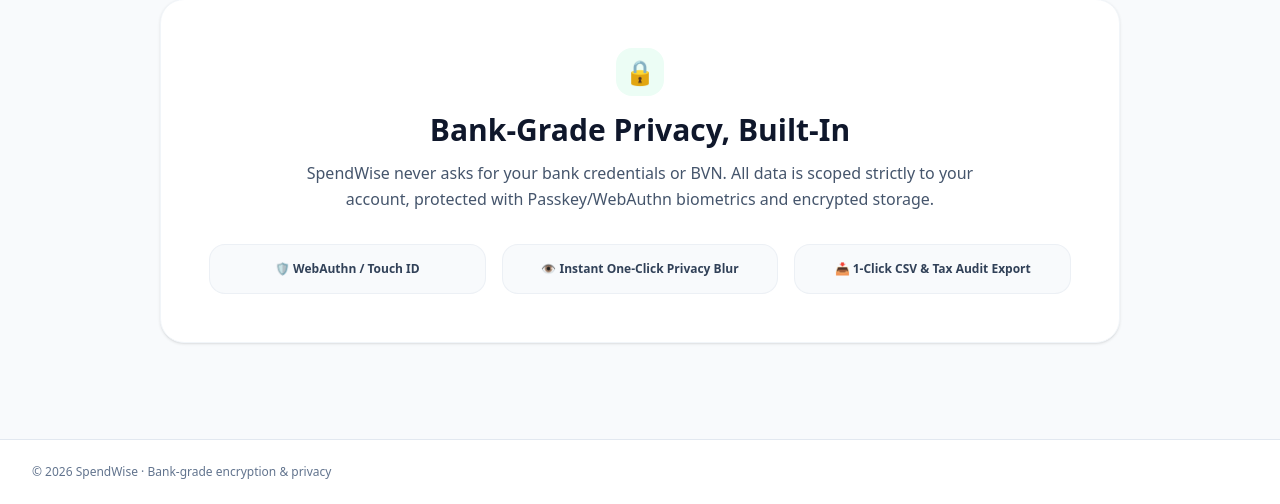
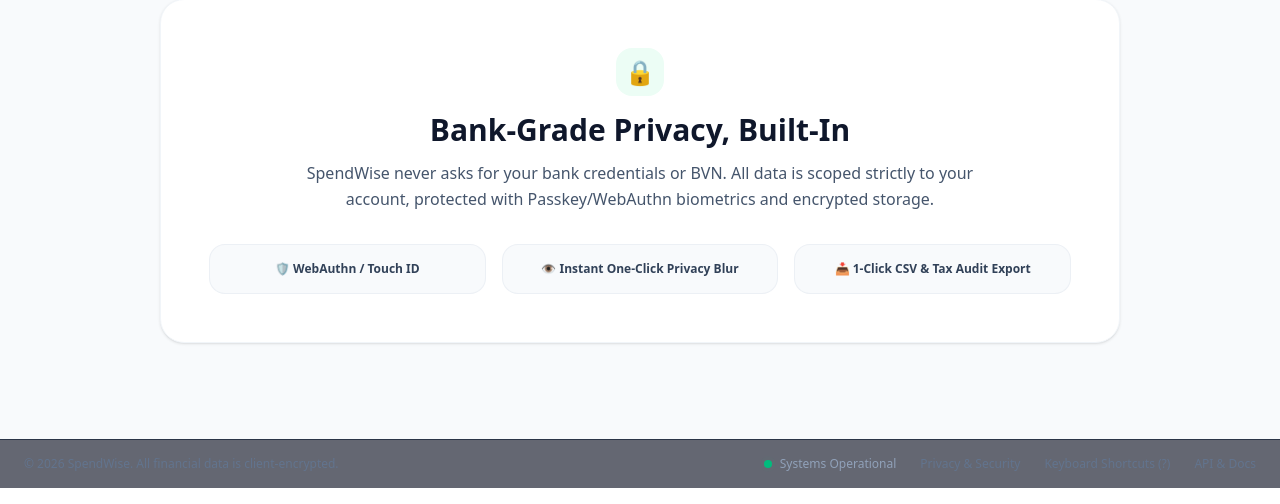
Before and after one commit to peterafolabi-dev/Spendwise, a Django app: page / in a window 1280 px wide. Shown: the part 1651-2155 px from the top of the page. Run offline with Django 5.2, Linux system fonts and the light colour scheme; style sheets or scripts are compiled from the project's sources; parts of the project's set-up code (start-up, migrations or seed data) failed here and were passed over.

Commit message:
feat: enhance footer design and add keyboard shortcuts modal

```diff
--- a/templates/base.html
+++ b/templates/base.html
@@ -34,7 +34,7 @@
         }
     </style>
 </head>
-<body class="bg-slate-50 text-slate-900 dark:bg-slate-950 dark:text-slate-100 min-h-screen flex flex-col overflow-x-hidden transition-colors duration-200">
+<body class="bg-slate-50 text-slate-900 dark:bg-slate-950 dark:text-slate-100 min-h-screen flex flex-col justify-between overflow-x-hidden transition-colors duration-200">
 
     <!-- Navbar -->
     <nav class="bg-white/90 dark:bg-slate-900/90 backdrop-blur-md shadow-sm border-b border-slate-200/80 dark:border-slate-800 sticky top-0 z-40 transition-colors">
@@ -144,22 +144,23 @@
         {% block content %}{% endblock %}
     </main>
 
-    <!-- Global Footer (Only shown on non-auth pages) -->
+    <!-- Executive-Grade Status Footer (Only shown on non-auth pages) -->
     {% if not request.resolver_match.url_name == 'login' and not request.resolver_match.url_name == 'signup' %}
-    <footer class="bg-white dark:bg-slate-900 border-t border-slate-200 dark:border-slate-800 py-6 transition-colors">
-        <div class="max-w-7xl mx-auto px-4 sm:px-6 lg:px-8 flex flex-col sm:flex-row items-center justify-between gap-4 text-xs text-slate-500 dark:text-slate-400">
-            <div>&copy; {% now "Y" %} SpendWise · Bank-grade encryption & privacy</div>
-            {% if user.is_authenticated %}
-            <div class="flex items-center gap-4">
-                <button onclick="openCommandPalette()" class="hover:text-emerald-500 transition-colors">⌘K Palette</button>
-                <span>·</span>
-                <button onclick="openBillSplitter()" class="hover:text-emerald-500 transition-colors">Bill Splitter</button>
-                <span>·</span>
-                <button onclick="openReceiptScanner()" class="hover:text-emerald-500 transition-colors">OCR Scanner</button>
-                <span>·</span>
-                <button onclick="openCopilotModal()" class="hover:text-emerald-500 transition-colors">AI Copilot</button>
+    <footer class="border-t border-slate-800/80 bg-slate-950/60 py-4 px-6 text-xs text-slate-500 flex flex-col sm:flex-row items-center justify-between gap-3 w-full transition-colors mt-auto">
+        <div class="flex items-center gap-2">
+            <span>&copy; {% now "Y" %} SpendWise. All financial data is client-encrypted.</span>
+        </div>
+        <div class="flex flex-wrap items-center gap-4 sm:gap-6">
+            <div class="inline-flex items-center gap-2 text-slate-400">
+                <span class="relative flex h-2 w-2">
+                    <span class="animate-ping absolute inline-flex h-full w-full rounded-full bg-emerald-400 opacity-75"></span>
+                    <span class="relative inline-flex rounded-full h-2 w-2 bg-emerald-500"></span>
+                </span>
+                <span class="text-slate-400 hover:text-emerald-400 transition-colors">Systems Operational</span>
             </div>
-            {% endif %}
+            <a href="{% url 'profile' %}" class="hover:text-slate-300 transition-colors">Privacy & Security</a>
+            <button type="button" onclick="openShortcutsModal()" class="hover:text-slate-300 transition-colors">Keyboard Shortcuts (?)</button>
+            <a href="{% url 'reports' %}" class="hover:text-slate-300 transition-colors">API & Docs</a>
         </div>
     </footer>
     {% endif %}
@@ -279,11 +280,70 @@
         </div>
     </div>
 
+    <!-- 5. KEYBOARD SHORTCUTS MODAL (?) -->
+    <div id="shortcuts-modal" class="hidden fixed inset-0 z-50 flex items-center justify-center p-4 bg-slate-950/70 backdrop-blur-md" onclick="closeShortcutsModal()">
+        <div class="w-full max-w-md bg-white dark:bg-slate-900 rounded-3xl shadow-2xl border border-slate-200 dark:border-slate-800 p-6 text-slate-900 dark:text-slate-100" onclick="event.stopPropagation()">
+            <div class="flex items-center justify-between mb-4 border-b border-slate-100 dark:border-slate-800 pb-3">
+                <div class="flex items-center gap-2.5">
+                    <span class="text-xl">⌨️</span>
+                    <h3 class="text-base font-bold text-slate-900 dark:text-white">Keyboard Shortcuts</h3>
+                </div>
+                <button type="button" onclick="closeShortcutsModal()" class="text-slate-400 hover:text-slate-600 dark:hover:text-white text-lg">✕</button>
+            </div>
+            <div class="space-y-3 text-xs text-slate-700 dark:text-slate-300">
+                <div class="flex items-center justify-between py-1.5 border-b border-slate-100 dark:border-slate-800/60">
+                    <span class="text-slate-600 dark:text-slate-400">Global Command Palette</span>
+                    <div class="flex gap-1">
+                        <kbd class="px-2 py-0.5 rounded bg-slate-100 dark:bg-slate-800 border border-slate-200 dark:border-slate-700 font-mono text-[11px] text-slate-800 dark:text-white">⌘</kbd>
+                        <kbd class="px-2 py-0.5 rounded bg-slate-100 dark:bg-slate-800 border border-slate-200 dark:border-slate-700 font-mono text-[11px] text-slate-800 dark:text-white">K</kbd>
+                    </div>
+                </div>
+                <div class="flex items-center justify-between py-1.5 border-b border-slate-100 dark:border-slate-800/60">
+                    <span class="text-slate-600 dark:text-slate-400">Toggle Privacy Mode (Blur balances)</span>
+                    <div class="flex gap-1">
+                        <kbd class="px-2 py-0.5 rounded bg-slate-100 dark:bg-slate-800 border border-slate-200 dark:border-slate-700 font-mono text-[11px] text-slate-800 dark:text-white">Ctrl</kbd>
+                        <kbd class="px-2 py-0.5 rounded bg-slate-100 dark:bg-slate-800 border border-slate-200 dark:border-slate-700 font-mono text-[11px] text-slate-800 dark:text-white">P</kbd>
+                    </div>
+                </div>
+                <div class="flex items-center justify-between py-1.5 border-b border-slate-100 dark:border-slate-800/60">
+                    <span class="text-slate-600 dark:text-slate-400">New Transaction</span>
+                    <kbd class="px-2 py-0.5 rounded bg-slate-100 dark:bg-slate-800 border border-slate-200 dark:border-slate-700 font-mono text-[11px] text-slate-800 dark:text-white">N</kbd>
+                </div>
+                <div class="flex items-center justify-between py-1.5 border-b border-slate-100 dark:border-slate-800/60">
+                    <span class="text-slate-600 dark:text-slate-400">Show Keyboard Shortcuts</span>
+                    <kbd class="px-2 py-0.5 rounded bg-slate-100 dark:bg-slate-800 border border-slate-200 dark:border-slate-700 font-mono text-[11px] text-slate-800 dark:text-white">?</kbd>
+                </div>
+                <div class="flex items-center justify-between py-1.5">
+                    <span class="text-slate-600 dark:text-slate-400">Close Any Modal / Drawer</span>
+                    <kbd class="px-2 py-0.5 rounded bg-slate-100 dark:bg-slate-800 border border-slate-200 dark:border-slate-700 font-mono text-[11px] text-slate-800 dark:text-white">ESC</kbd>
+                </div>
+            </div>
+            <div class="mt-5 pt-3 border-t border-slate-100 dark:border-slate-800 flex justify-end">
+                <button type="button" onclick="closeShortcutsModal()" class="px-4 py-1.5 rounded-xl bg-slate-900 dark:bg-slate-800 hover:bg-slate-800 dark:hover:bg-slate-700 text-white text-xs font-semibold transition-all">Got it</button>
+            </div>
+        </div>
+    </div>
+
     <!-- Confetti Canvas -->
     <canvas id="confetti-canvas"></canvas>
 
     <!-- Global App Engine Scripts -->
     <script>
+        // Keyboard Shortcuts Modal Handlers
+        window.openShortcutsModal = function() {
+            const modal = document.getElementById('shortcuts-modal');
+            if (modal) modal.classList.remove('hidden');
+        };
+        window.closeShortcutsModal = function() {
+            const modal = document.getElementById('shortcuts-modal');
+            if (modal) modal.classList.add('hidden');
+        };
+        document.addEventListener('keydown', function(e) {
+            if (e.key === '?' && !['INPUT', 'TEXTAREA', 'SELECT'].includes(document.activeElement?.tagName)) {
+                e.preventDefault();
+                window.openShortcutsModal();
+            }
+        });
         // PWA Service Worker
         if ('serviceWorker' in navigator) {
             window.addEventListener('load', () => {
```
